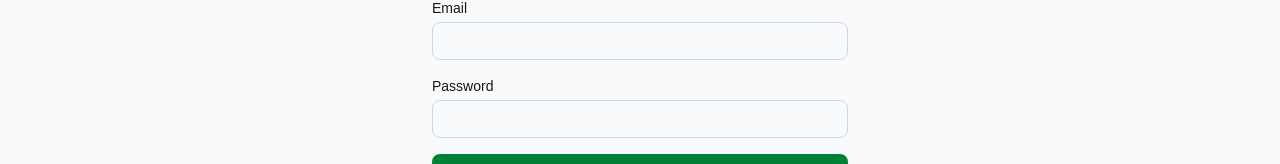
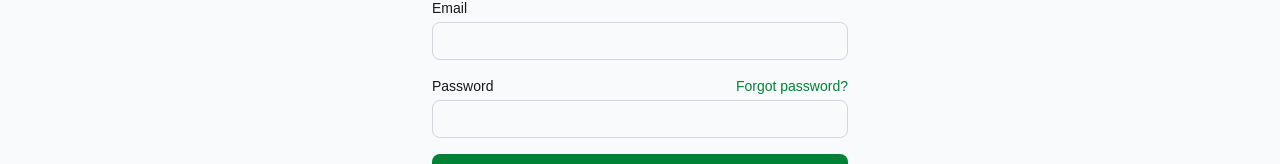
Before and after one commit to ehsankhan551/rasaan, a Next.js app: page /login in a window 1280 px wide. Shown: the part 353-517 px from the top of the page. Built offline with nearby package versions, Linux system fonts and the light colour scheme; no server answers.

Commit message:
Add forgot password link to login page

```diff
--- a/src/app/(auth)/login/page.tsx
+++ b/src/app/(auth)/login/page.tsx
@@ -1,77 +1,52 @@
 "use client";
-
 import { Suspense, useActionState } from "react";
 import { useSearchParams } from "next/navigation";
 import Link from "next/link";
 import { login, type LoginState } from "./actions";
-
 const initialState: LoginState = null;
-
 function LoginForm() {
   const params = useSearchParams();
   const [state, formAction, pending] = useActionState(login, initialState);
   const justSignedUp = params.get("justSignedUp");
   const next = params.get("next") || "";
-
   return (
     <div className="mx-auto max-w-md w-full px-4 py-12">
       <h1 className="text-2xl font-bold mb-1">Log in</h1>
       <p className="text-sm text-gray-500 mb-6">Welcome back to Rasaan.</p>
-
       {justSignedUp && (
         <p className="text-sm text-green-700 bg-green-50 rounded-lg px-3 py-2 mb-4">
           Account created. Check your email if confirmation is required, then log in below.
         </p>
       )}
-
       <form action={formAction} className="space-y-4">
         <input type="hidden" name="next" value={next} />
         <div>
           <label className="block text-sm font-medium mb-1">Email</label>
-          <input
-            type="email"
-            name="email"
-            required
-            className="w-full rounded-lg border border-gray-300 px-3 py-2 text-sm"
-          />
+          <input type="email" name="email" required className="w-full rounded-lg border border-gray-300 px-3 py-2 text-sm" />
         </div>
         <div>
-          <label className="block text-sm font-medium mb-1">Password</label>
-          <input
-            type="password"
-            name="password"
-            required
-            className="w-full rounded-lg border border-gray-300 px-3 py-2 text-sm"
-          />
+          <div className="flex items-center justify-between mb-1">
+            <label className="block text-sm font-medium">Password</label>
+            <Link href="/forgot-password" className="text-sm text-green-700 font-medium">
+              Forgot password?
+            </Link>
+          </div>
+          <input type="password" name="password" required className="w-full rounded-lg border border-gray-300 px-3 py-2 text-sm" />
         </div>
-
         {state?.error && (
           <p className="text-sm text-red-600 bg-red-50 rounded-lg px-3 py-2">{state.error}</p>
         )}
-
-        <button
-          type="submit"
-          disabled={pending}
-          className="w-full rounded-lg bg-green-700 text-white py-2 text-sm font-semibold disabled:opacity-60"
-        >
+        <button type="submit" disabled={pending} className="w-full rounded-lg bg-green-700 text-white py-2 text-sm font-semibold disabled:opacity-60">
           {pending ? "Logging in..." : "Log in"}
         </button>
       </form>
-
       <p className="text-sm text-gray-500 mt-6">
         No account yet?{" "}
-        <Link href="/signup" className="text-green-700 font-medium">
-          Sign up
-        </Link>
+        <Link href="/signup" className="text-green-700 font-medium">Sign up</Link>
       </p>
     </div>
   );
 }
-
 export default function LoginPage() {
-  return (
-    <Suspense fallback={null}>
-      <LoginForm />
-    </Suspense>
-  );
+  return (<Suspense fallback={null}><LoginForm /></Suspense>);
 }
```
